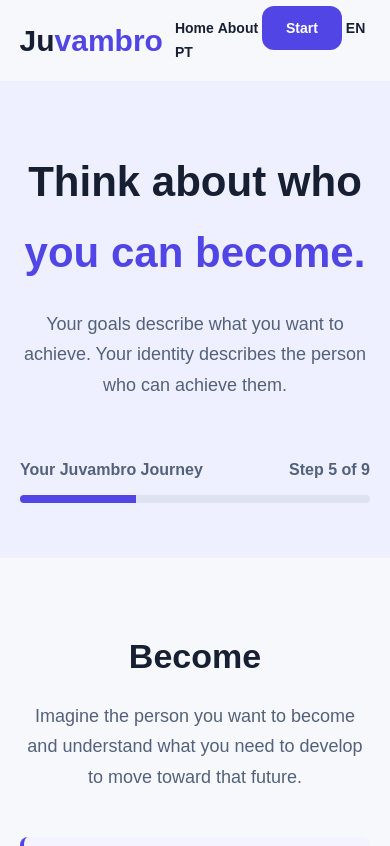
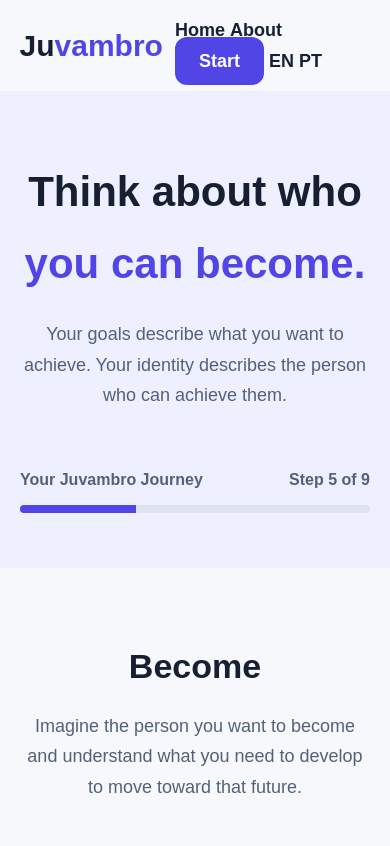
Before and after one commit to juvambro/juvambro.com, a plain HTML site: page become.html in a window 390 px wide. Shown: the top 846 px of the page. Drawn offline with Linux system fonts and the light colour scheme.

Commit message:
Update become.html

```diff
--- a/become.html
+++ b/become.html
@@ -54,7 +54,7 @@
     display: flex;
     justify-content: space-between;
     align-items: center;
-    padding: 18px 8%;
+    padding: 18px 12%;
     width: 100%;
     box-sizing: border-box;
 }
@@ -263,10 +263,9 @@ body {
     }
 
     .nav-links {
-        gap: 12px;
-        font-size: 14px;
-    }
-
+    gap: 30px;
+    font-size: 18px;
+}
     .nav-links a:nth-child(2),
 .nav-links a:nth-child(3) {
     display: none;
```
